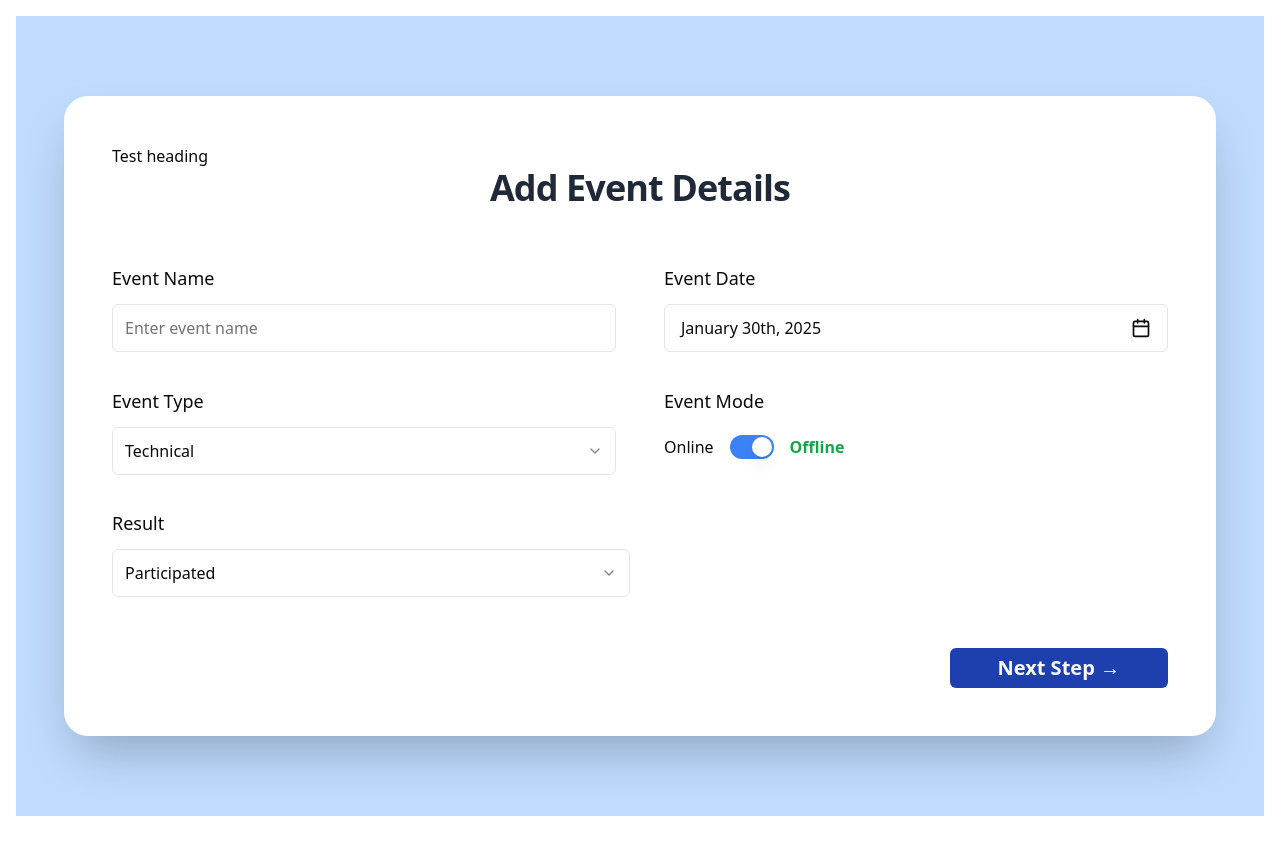
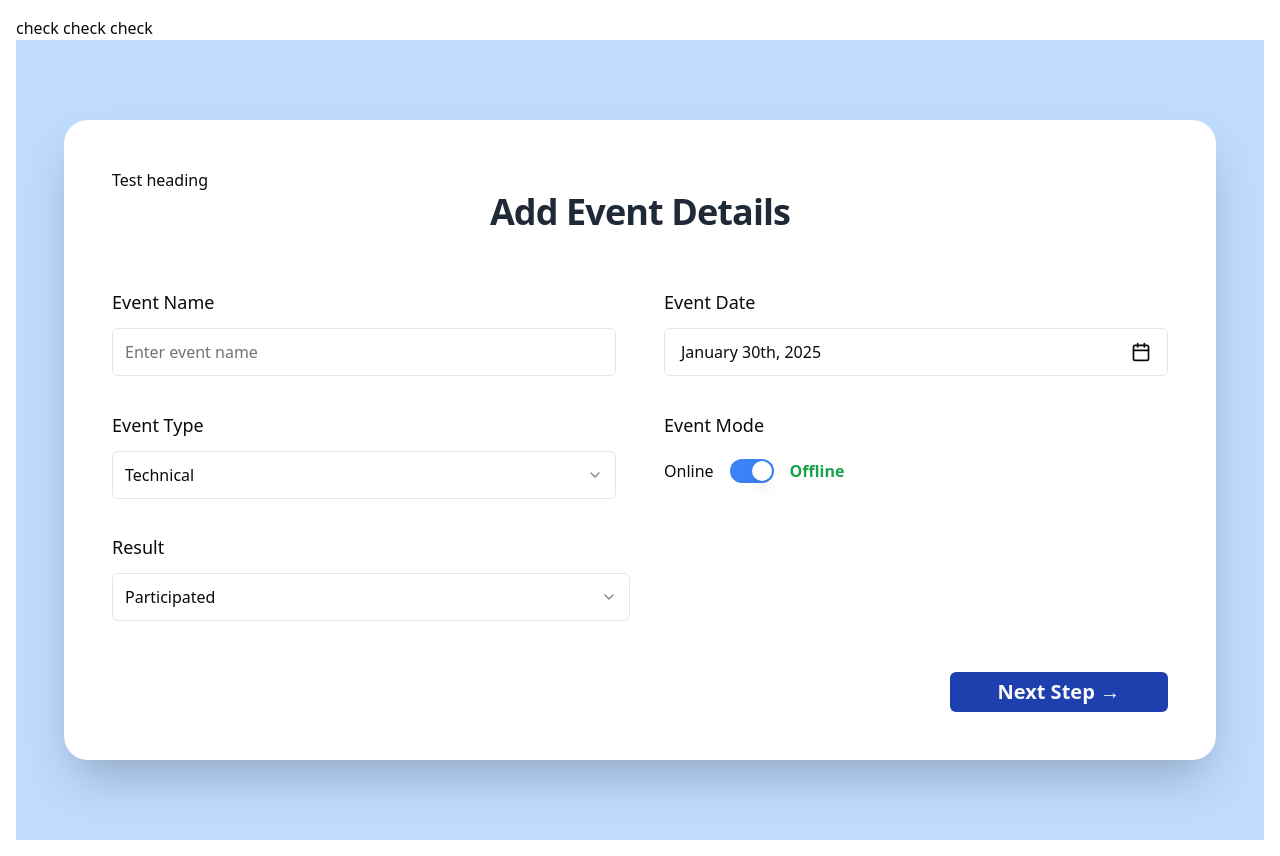
Before and after one commit to RyBhrdwj/Achievement-Management-Frontend, a React (Vite) app in the folder client/: page / in a window 1280 px wide. Before the commit the page ends 832 px from the top, so only its background shows below. Built offline with nearby package versions, Linux system fonts and the light colour scheme.

Commit message:
checking

```diff
--- a/client/src/App.tsx
+++ b/client/src/App.tsx
@@ -4,7 +4,7 @@
 
 function App() {
   return (
-    <div className="container mx-auto p-4">
+    <div className="container mx-auto p-4">check check check
       {/* <h1 className="text-2xl font-bold mb-4">Shadcn UI Button Test</h1>
       <TestButton /> */}
       <EventForm />
```
